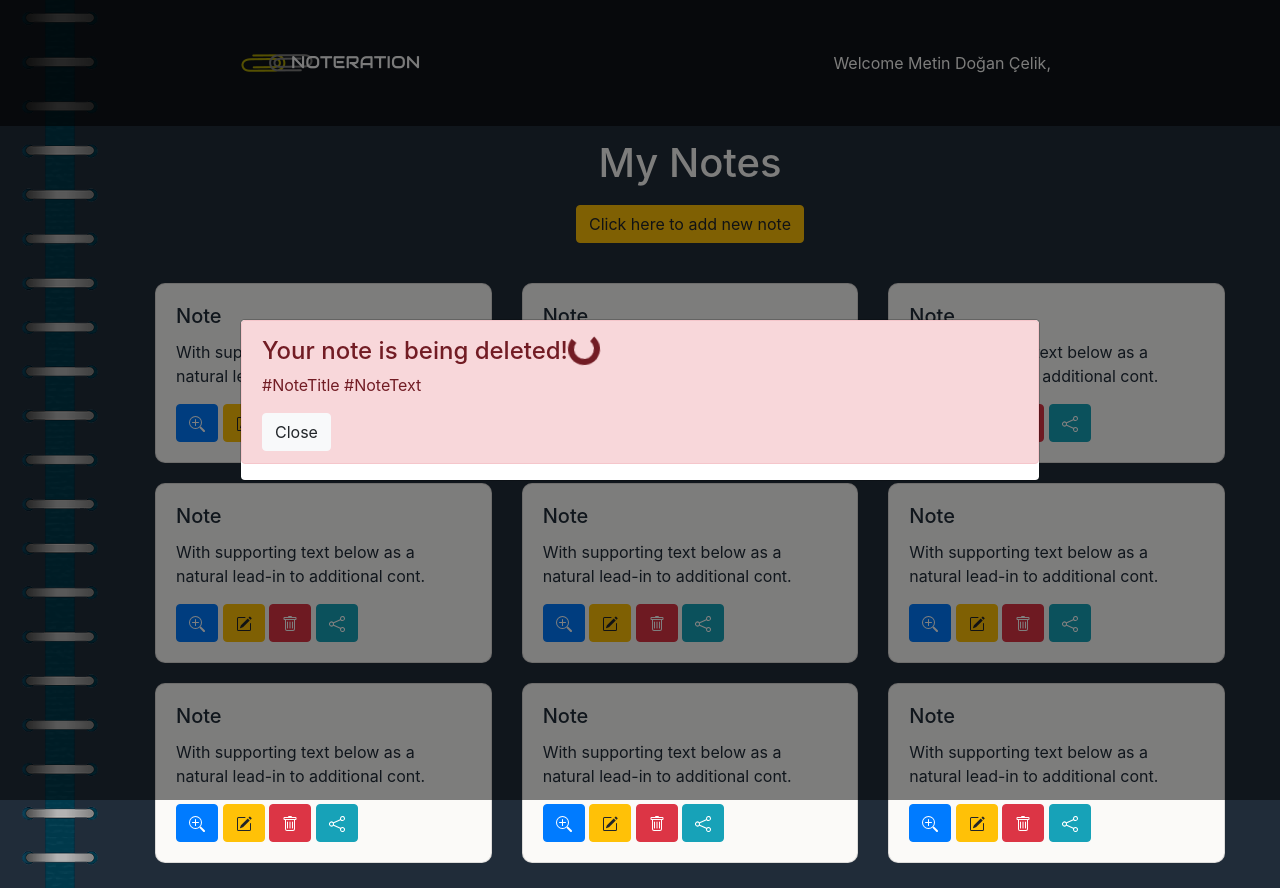
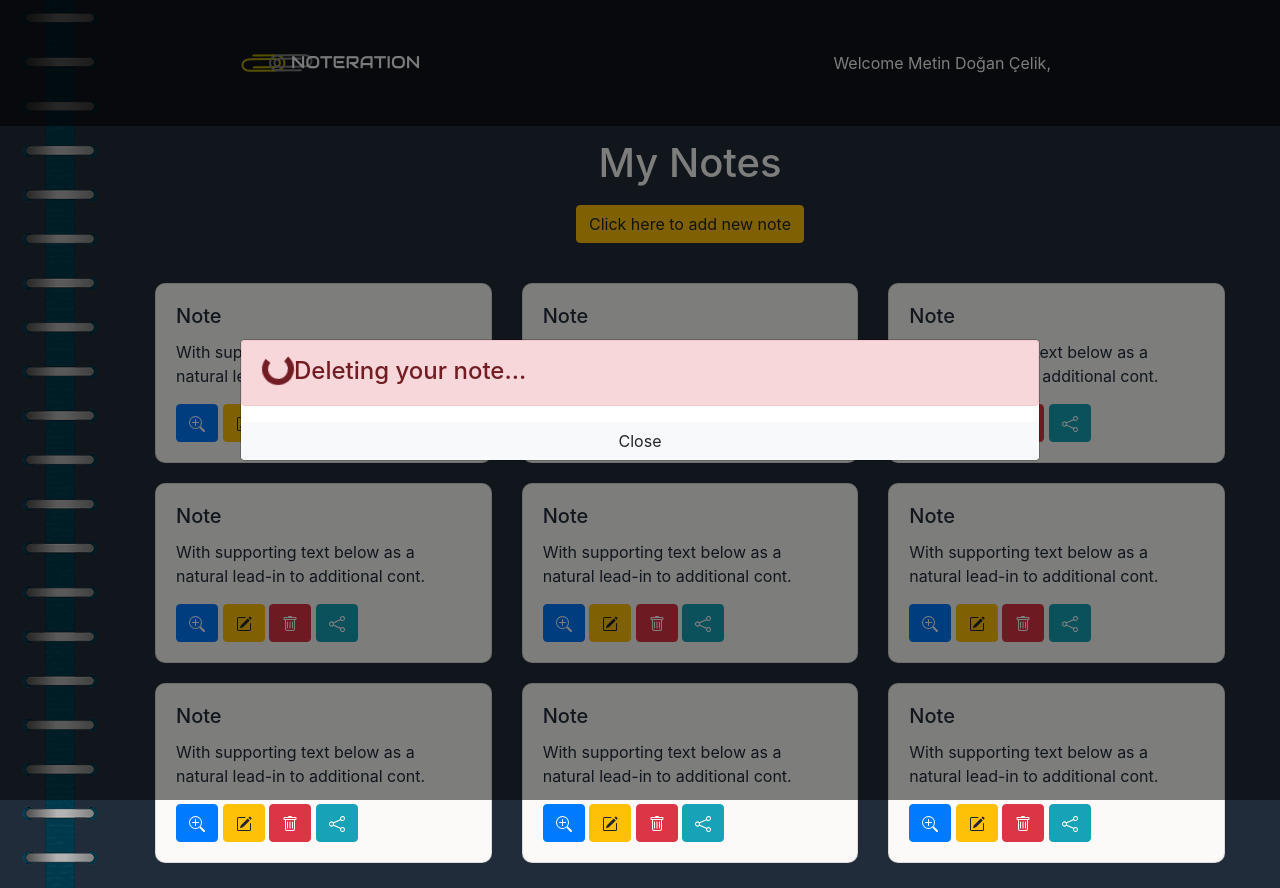
Before and after one commit to eteration-bootcamp/2020-bootcamp-team-5, a React app: page /notes in a window 1280 px wide. Both pictures are taken after a click on the button 290 px from the left and 422 px from the top of the page. Built offline with nearby package versions, Linux system fonts and the light colour scheme.

Commit message:
update spinner style

```diff
--- a/src/components/DeleteNote/index.js
+++ b/src/components/DeleteNote/index.js
@@ -13,19 +13,14 @@ function DeleteNote(props) {
             <Alert
                 {...props}
                 variant="danger">
-
-                <Alert.Heading>Your note is being deleted!
+                <Alert.Heading>
                     <Spinner animation="border" role="status">
                         <span className="sr-only"></span>
                     </Spinner>
+                    Deleting your note...
                 </Alert.Heading>
-                <p>
-                    #NoteTitle
-                    #NoteText
-                </p>
-
-                <Button variant="light" onClick={props.onHide}>Close</Button>
             </Alert>
+            <Button variant="light" onClick={props.onHide}>Close</Button>
         </Modal>
       );
 
```
